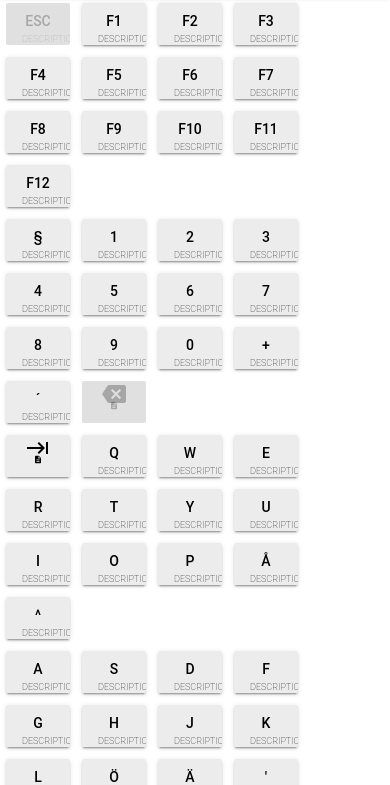
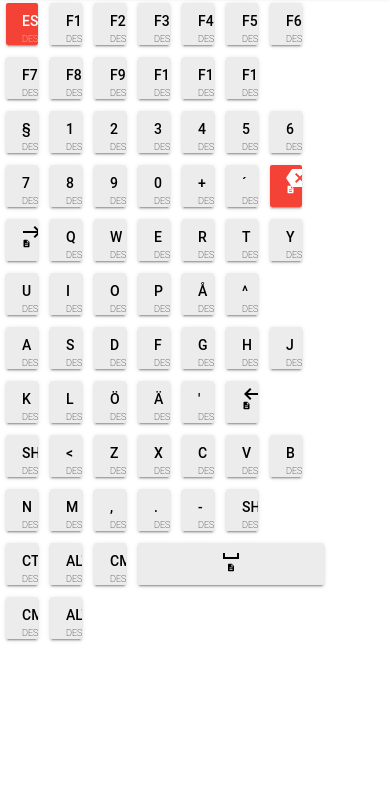
Before and after one commit to Co2p/SonicBoom, a plain HTML site: page www/index.html in a window 390 px wide. Shown: the part 59-844 px from the top of the page. Drawn offline with nearby package versions, Linux system fonts and the light colour scheme; some packages are replaced by stand-ins of ours.

Commit message:
Suddenly realised what it was that has been going wrong all this time
minimum width was wrong -.-
also, icon!

```diff
--- a/www/css/layout.css
+++ b/www/css/layout.css
@@ -21,7 +21,7 @@
 }
 
 .row13-keys {
-  width: calc(8.2447714% - 18px);
+  width: calc(8.244% - 18px);
 }
 
 .row14-keys {
@@ -33,10 +33,11 @@
 }
 
 .space-key {
-  width: calc(62% - 18px);
+  width: calc(61.5% - 18px);
 }
 
 .button-key {
   height: 42px;
   margin: 6px;
+  min-width: 32px;
 }
--- a/www/index.html
+++ b/www/index.html
@@ -8,9 +8,10 @@
   <link rel="stylesheet" href="css/layout.css">
   <script src="css/material.min.js"></script>
   <link rel="stylesheet" href="https://fonts.googleapis.com/icon?family=Material+Icons">
+  <link rel="icon" type="image/png" href="img/logo.png">
   <title>Sonic Boom</title>
 </head>
-<body class="grey white-text darken-3">
+<body class="mdl-color--white">
   <div class="mdl-layout mdl-js-layout mdl-layout--fixed-header">
     <header class="mdl-layout__header">
       <div class="mdl-layout__header-row">
--- a/www/js/UI.js
+++ b/www/js/UI.js
@@ -26,8 +26,9 @@ function buildButton(key) {
   if (key.class != 'undefined') {
     className += " " + key.class;
   }
-  if (key.prop != 'undefined') {
-    prop += " " + key.prop;
+  if (key.prop === 'disabled') {
+    //prop += " " + key.prop;
+    className += " mdl-button--colored mdl-color--red";
   }
   return '<button class="' + className + '" id="' + key.ID + '" ' + prop + '>' + key.name + '<p class="description">' + 'description' + '</p></button>';
 }
```
Also changed, not shown: www/img/logo.png, 1 other file.
